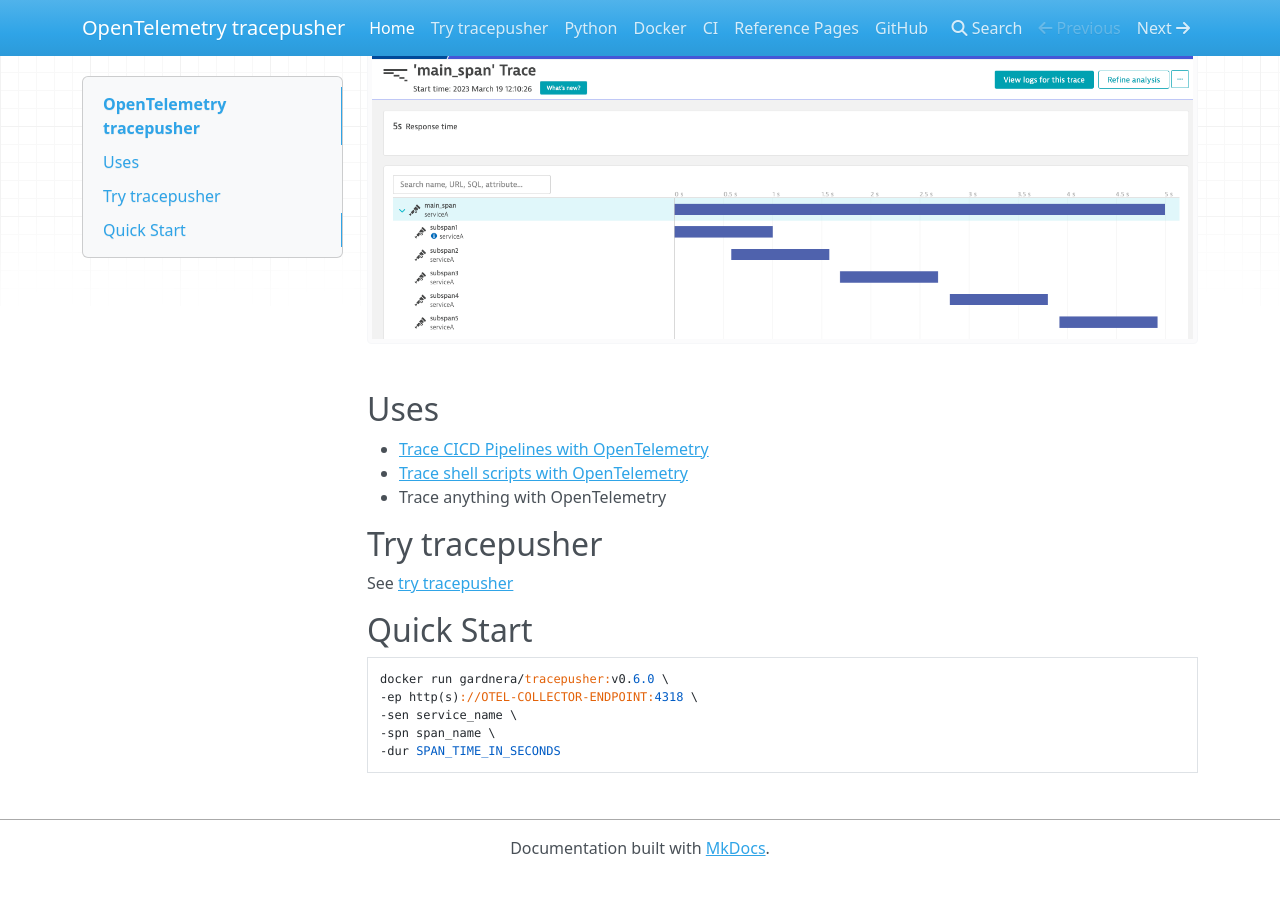
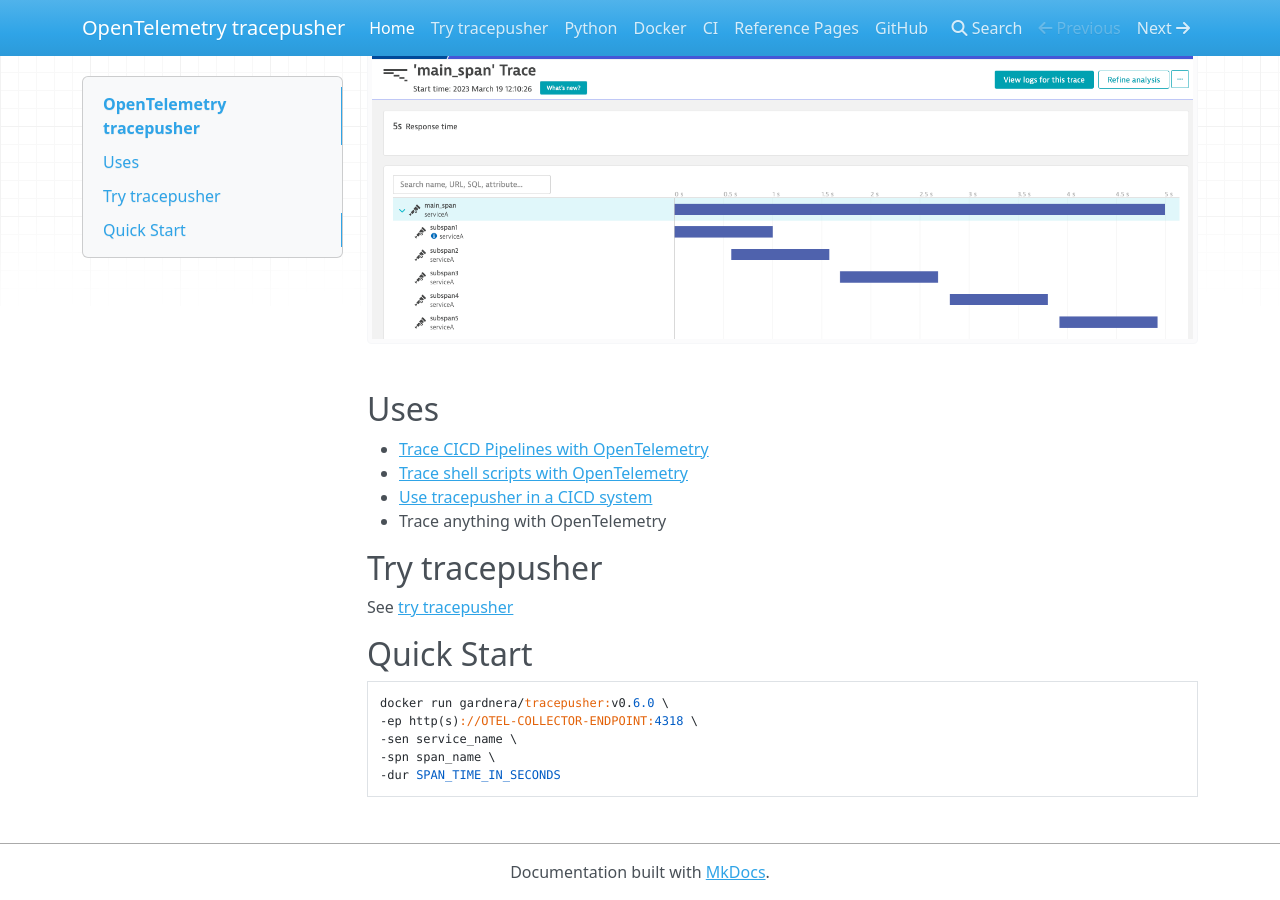
Before and after one commit to agardnerIT/tracepusher, an MkDocs documentation site: the page built from docs/index.md, in a window 1280 px wide and 900 px high, scrolled down 549 px. Built offline with MkDocs 1.6.1, drawn with Linux system fonts in a browser that asks for light colours; nearby versions of some CDN libraries; before the commit the page ends 1425 px from its top, so only the background shows below that.

Commit message:
add link to CI
Signed-off-by: Adam Gardner <26523841+agardnerIT@users.noreply.github.com>

```diff
--- a/docs/index.md
+++ b/docs/index.md
@@ -10,6 +10,7 @@
 
 - [Trace CICD Pipelines with OpenTelemetry](https://github.com/agardnerIT/tracepusher/blob/main/samples/gitlab/README.md)
 - [Trace shell scripts with OpenTelemetry](https://github.com/agardnerIT/tracepusher/blob/main/samples/script.sh)
+- [Use tracepusher in a CICD system](usage/ci.md)
 - Trace anything with OpenTelemetry
 
 ## Try tracepusher
```
